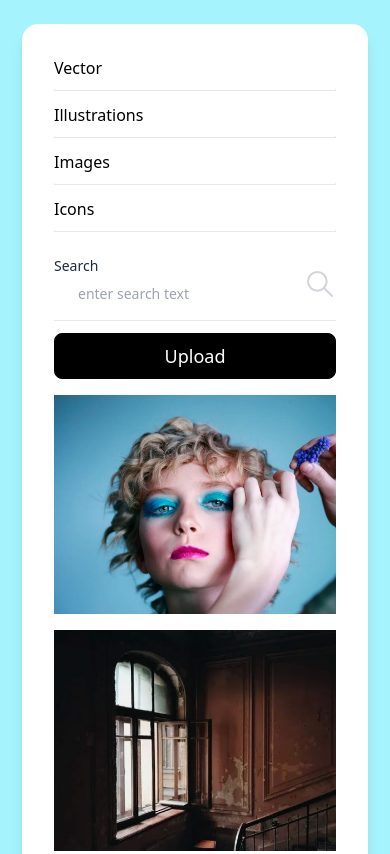
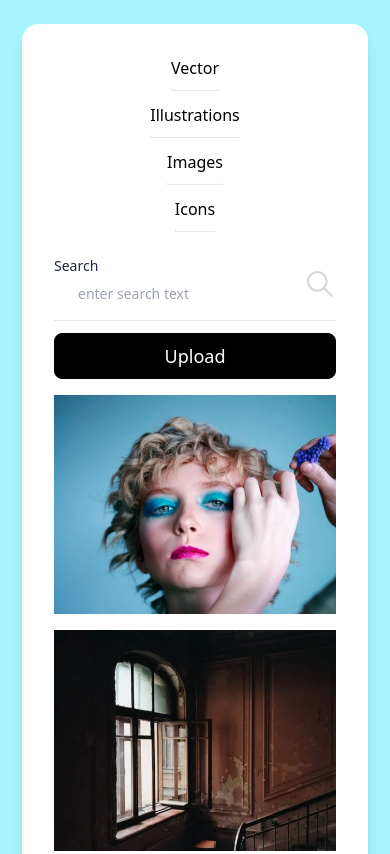
Before and after one commit to ysereckissy/tailwindcssprojects, a website: page image-gallery/index.html in a window 390 px wide. Shown: the top 854 px of the page. Drawn offline with Linux system fonts and the light colour scheme.

Commit message:
center menu elements on small screens

```diff
--- a/image-gallery/index.html
+++ b/image-gallery/index.html
@@ -10,7 +10,7 @@
     <!-- Global container -->
     <div class="flex items-center justify-center min-h-screen bg-cyan-200">
         <div class="p-8 m-6 shadow-lg rounded-2xl bg-white">
-            <div class="flex flex-col justify-center space-y-3 md:flex-row md:justify-end md:space-y-0 md:space-x-10">
+            <div class="flex flex-col items-center justify-center space-y-3 md:flex-row md:justify-end md:space-y-0 md:space-x-10">
                 <div class="flex flex-col group">
                     <a href="#" class="text-md text-semibold">Vector</a>
                     <div class="mt-2 border border-t-2 border-t-black border-opacity-0
```
